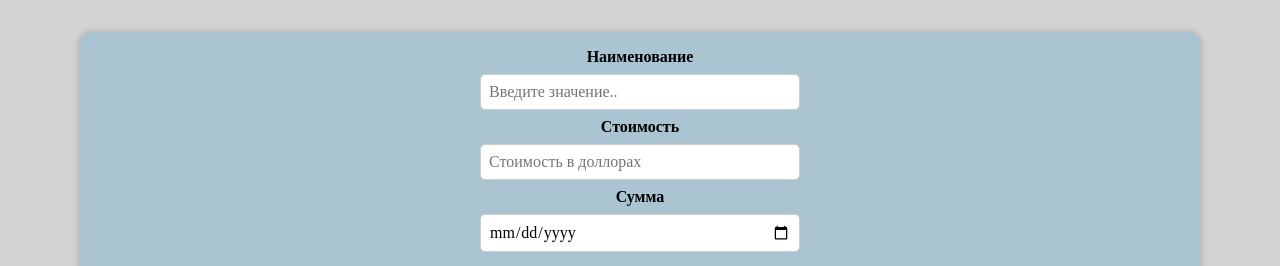
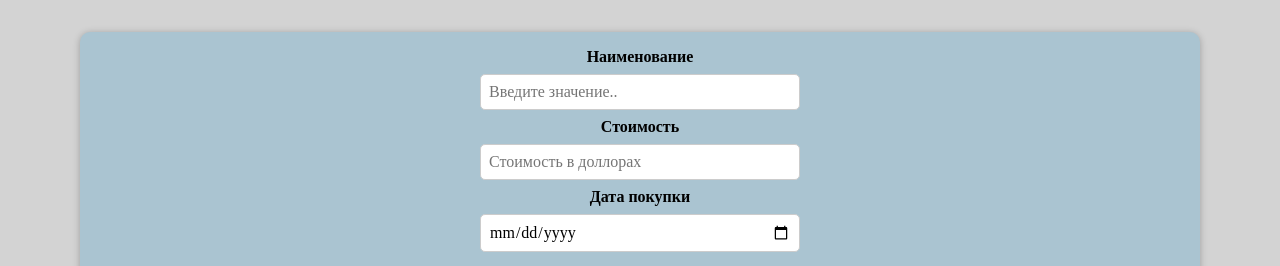
Before and after one commit to al2dev/my-expenses-react, a React (Vite) app: page / in a window 1280 px wide. Both pictures are taken after a click on the button "Добавить расход". Shown: the top 266 px of the page. Built offline with nearby package versions, Linux system fonts and the light colour scheme.

Commit message:
rename foder Cost

```diff
--- a/src/App.jsx
+++ b/src/App.jsx
@@ -1,6 +1,6 @@
 import { useState } from 'react';
 import NewCost from './components/NewCost/NewCost'
-import ItemsBlock from './components/costs/ItemsBlock';
+import ItemsBlock from './components/Сosts/ItemsBlock';
 
   const INITIAL_COSTS = [
     {
--- a/src/components/NewCost/CostForm.jsx
+++ b/src/components/NewCost/CostForm.jsx
@@ -56,7 +56,7 @@ const CostForm = (props) => {
           <input type="number" value={userInput.amount} onChange={costChangeHandler} placeholder="Стоимость в доллорах" min="0.01" step="0.01"/>
         </div>
         <div className="new-cost__control">
-          <label>Сумма</label>
+          <label>Дата покупки</label>
           <input type="date" value={userInput.date} onChange={dateChangeHandler} min="2016-01-01" placeholder="Дата покупки"/>
         </div>
         <div className="new-cost__actions">
```
Also changed, not shown: src/components/Сosts/CostItem.css (renamed from src/components/costs/CostItem.css), src/components/Сosts/CostItem.jsx (renamed from src/components/costs/CostItem.jsx), src/components/Сosts/CostsFilter.css (renamed from src/components/costs/CostsFilter.css), src/components/Сosts/CostsFilter.jsx (renamed from src/components/costs/CostsFilter.jsx), src/components/Сosts/CostsList.css (renamed from src/components/costs/CostsList.css), src/components/Сosts/CostsList.jsx (renamed from src/components/costs/CostsList.jsx), src/components/Сosts/ItemsBlock.css (renamed from src/components/costs/ItemsBlock.css), src/components/Сosts/ItemsBlock.jsx (renamed from src/components/costs/ItemsBlock.jsx).
